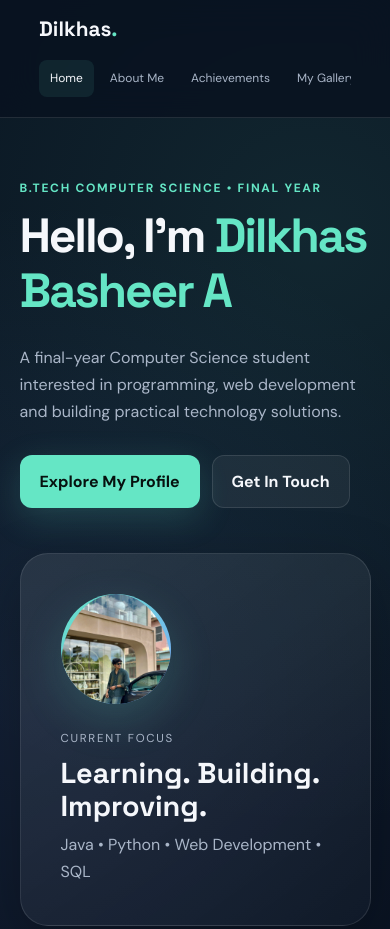
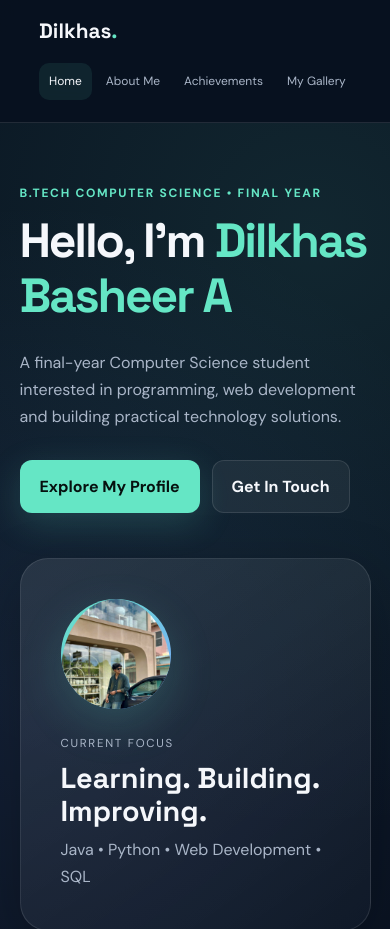
Before and after one commit to DILKHAS/portfolio, a plain HTML site: page index.html in a window 390 px wide. Shown: the top 929 px of the page. Drawn offline with Linux system fonts and the light colour scheme.

Commit message:
Update style.css

```diff
--- a/style.css
+++ b/style.css
@@ -59,7 +59,7 @@ textarea {
   top: 0;
   z-index: 20;
   backdrop-filter: blur(18px);
-  background: rgba(8,17,31,.78);
+  background: rgba(8,17,31,.95);
   border-bottom: 1px solid var(--border);
 }
 
@@ -68,13 +68,14 @@ textarea {
   display: flex;
   align-items: center;
   justify-content: space-between;
-  gap: 30px;
+  gap: 20px;
 }
 
 .logo {
   font-family: 'Space Grotesk', sans-serif;
   font-size: 1.5rem;
   font-weight: 700;
+  white-space: nowrap;
 }
 
 .logo span,
@@ -84,8 +85,16 @@ h1 span {
 
 .nav-links {
   list-style: none;
-  display: flex;
-  gap: 8px;
+  display: flex !important;
+  align-items: center;
+  justify-content: flex-end;
+  gap: 6px;
+  margin: 0;
+  padding: 0;
+}
+
+.nav-links li {
+  display: block;
 }
 
 .nav-links a {
@@ -94,6 +103,8 @@ h1 span {
   color: var(--muted);
   border-radius: 10px;
   transition: .25s ease;
+  white-space: nowrap;
+  font-size: 14px;
 }
 
 .nav-links a:hover,
@@ -704,31 +715,32 @@ footer {
   }
 
   .navbar {
-    min-height: 70px;
-    padding: 12px 5%;
-    display: flex;
-    flex-wrap: wrap;
-    gap: 8px;
+    min-height: auto;
+    padding: 14px 5%;
+    display: block;
   }
 
   .logo {
+    display: block;
+    margin-bottom: 10px;
     font-size: 1.3rem;
   }
 
-  /* Hide hamburger completely */
   .menu-toggle {
     display: none !important;
   }
 
-  /* Show navigation directly */
   .nav-links {
     display: flex !important;
     width: 100%;
-    list-style: none;
-    gap: 5px;
+    justify-content: flex-start;
+    align-items: center;
+    gap: 4px;
     overflow-x: auto;
+    overflow-y: hidden;
     white-space: nowrap;
-    padding: 5px 0 8px;
+    padding: 4px 0 8px;
+    margin: 0;
     scrollbar-width: none;
   }
 
@@ -742,9 +754,8 @@ footer {
 
   .nav-links a {
     display: block;
-    padding: 8px 11px;
+    padding: 8px 10px;
     font-size: 12px;
-    border-radius: 8px;
   }
 
   .hero {
```
